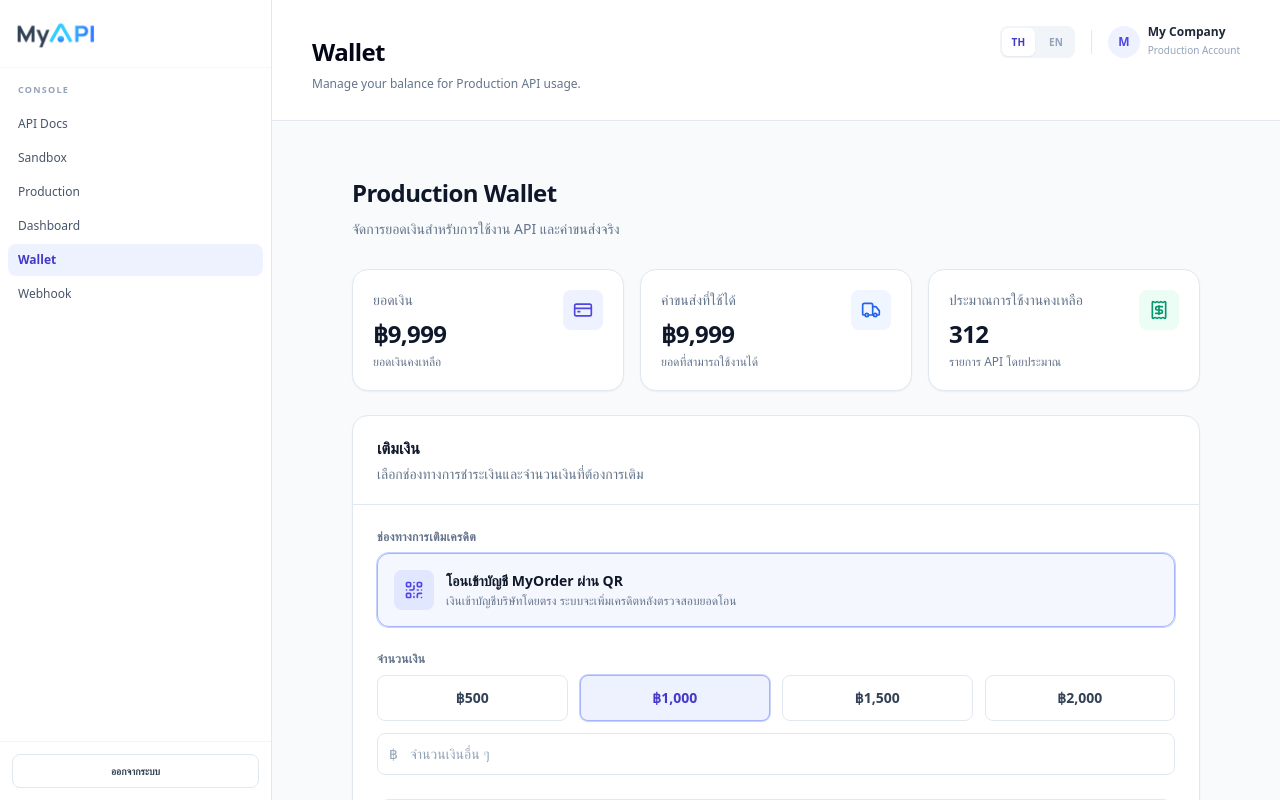
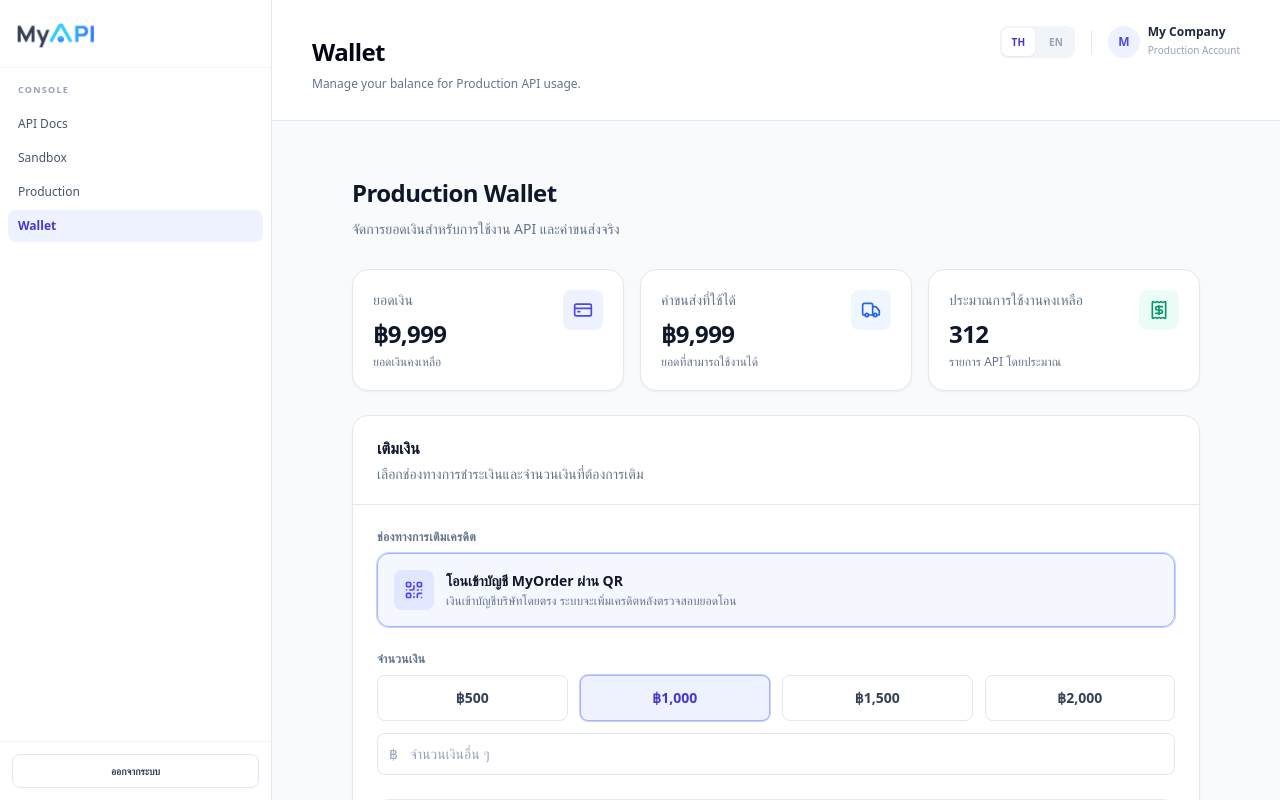
Before and after one commit to YadaSarakoon/MYAPI-Front-End, a React (Vite) app: page /wallet in a window 1280 px wide. Built offline with nearby package versions, Linux system fonts and the light colour scheme.

Commit message:
delete dashboard page

```diff
--- a/src/pages/Wallet.tsx
+++ b/src/pages/Wallet.tsx
@@ -44,9 +44,7 @@ const NAV_LINKS = [
     { to: '/docs', label: 'API Docs' },
     { to: '/sandbox', label: 'Sandbox' },
     { to: '/production', label: 'Production' },
-    { to: '/dashboard', label: 'Dashboard' },
     { to: '/wallet', label: 'Wallet' },
-    { to: '/webhook', label: 'Webhook' },
 ];
 
 // ============================================================
```
